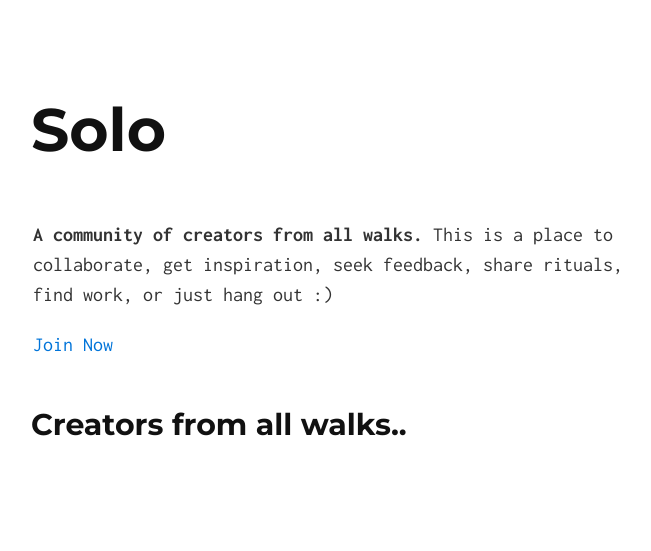
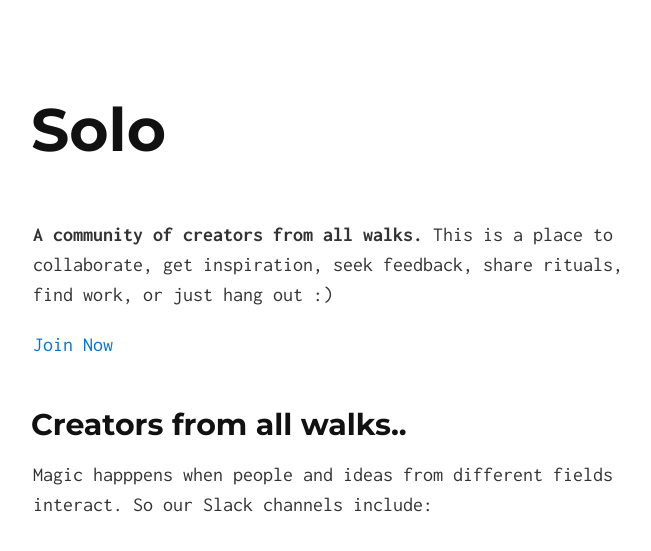
Before and after one commit to pzync/betterIndia, a Jekyll site: the page built from index.md, in a window 1280 px wide. Shown: the top 551 px of the page, without its empty margins (307-958 px from the left). Built offline with Jekyll 4.4.1, drawn with Linux system fonts in a browser that asks for light colours.

Commit message:
Update index.md

```diff
--- a/index.md
+++ b/index.md
@@ -7,3 +7,5 @@ layout: default
 [Join Now](http://cdecaf.slack.com)
 
 ## Creators from all walks..
+
+Magic happpens when people and ideas from different fields interact. So our Slack channels include:
```
